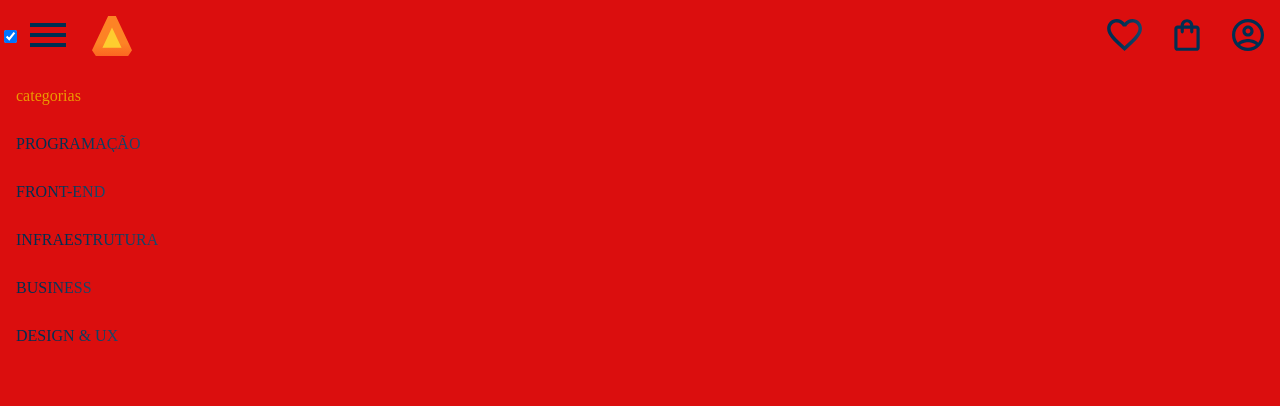
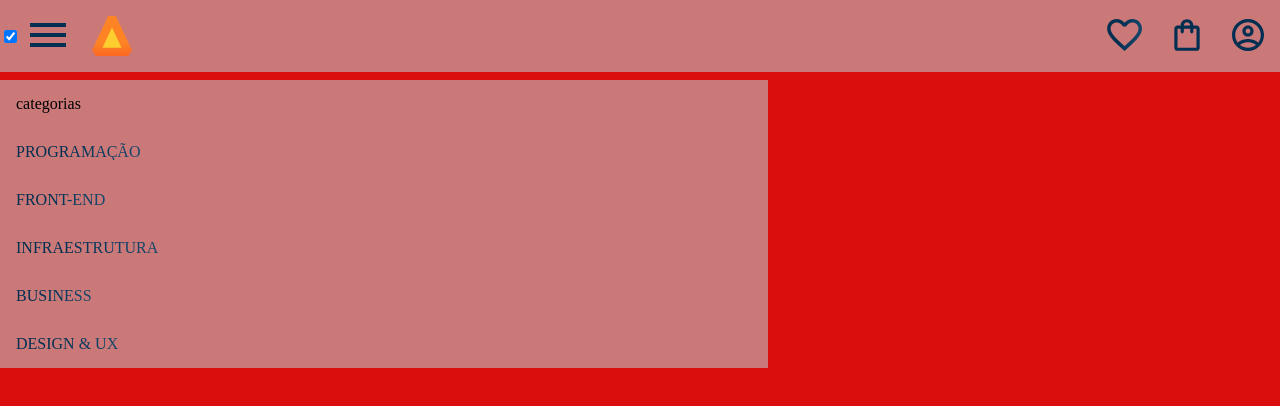
Before and after one commit to AdrianAires/trabalho-mobily-2-Trimestre, a plain HTML site: page index.html in a window 1280 px wide. Both pictures are taken after a click on the checkbox 10 px from the left and 36 px from the top of the page. Drawn offline with Linux system fonts and the light colour scheme.

Commit message:
Add files via upload

```diff
--- a/styles.css
+++ b/styles.css
@@ -2,8 +2,8 @@
 
 :root {
     --cor-de-fundo: #db0e0e;
-    --vermelho: #db0e0e;
-    --laranja: #eb9b00;
+    --vermelho: #ca7878;
+    --preto: #000000;
     --azul-degrade: linear-gradient(97.54deg, #002F52 35.49%, #326589 165.37%);
 }
 
--- a/styles/header.css
+++ b/styles/header.css
@@ -26,7 +26,7 @@
 .lista-menu {
     display: none;
     position: absolute;
-    top: 9%;
+    top: 10%;
     width: 60vw;
 }
 
@@ -40,7 +40,7 @@
     background-color: var(--vermelho);
 }
 .lista-menu__titulo {
-    color: var(--laranja);
+    color: var(--preto);
 }
 
 .lista-menu__link {
```
